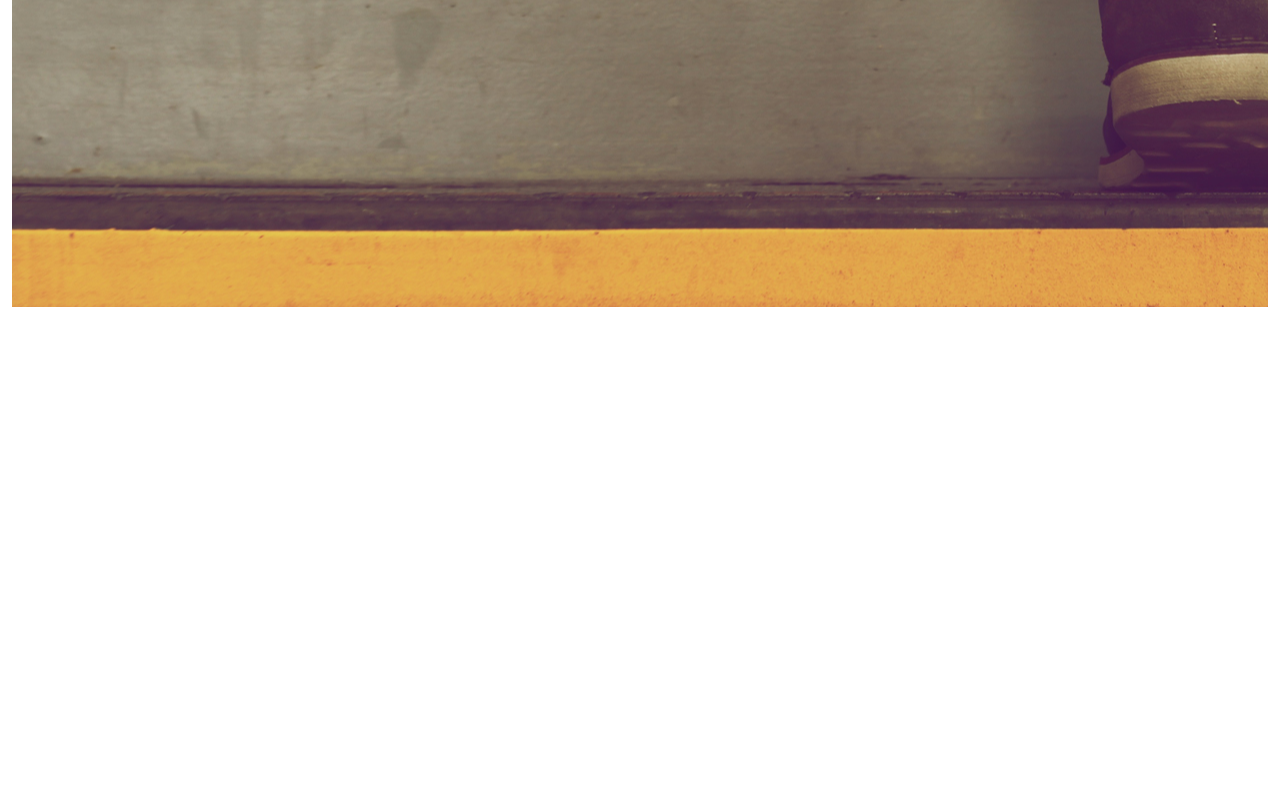
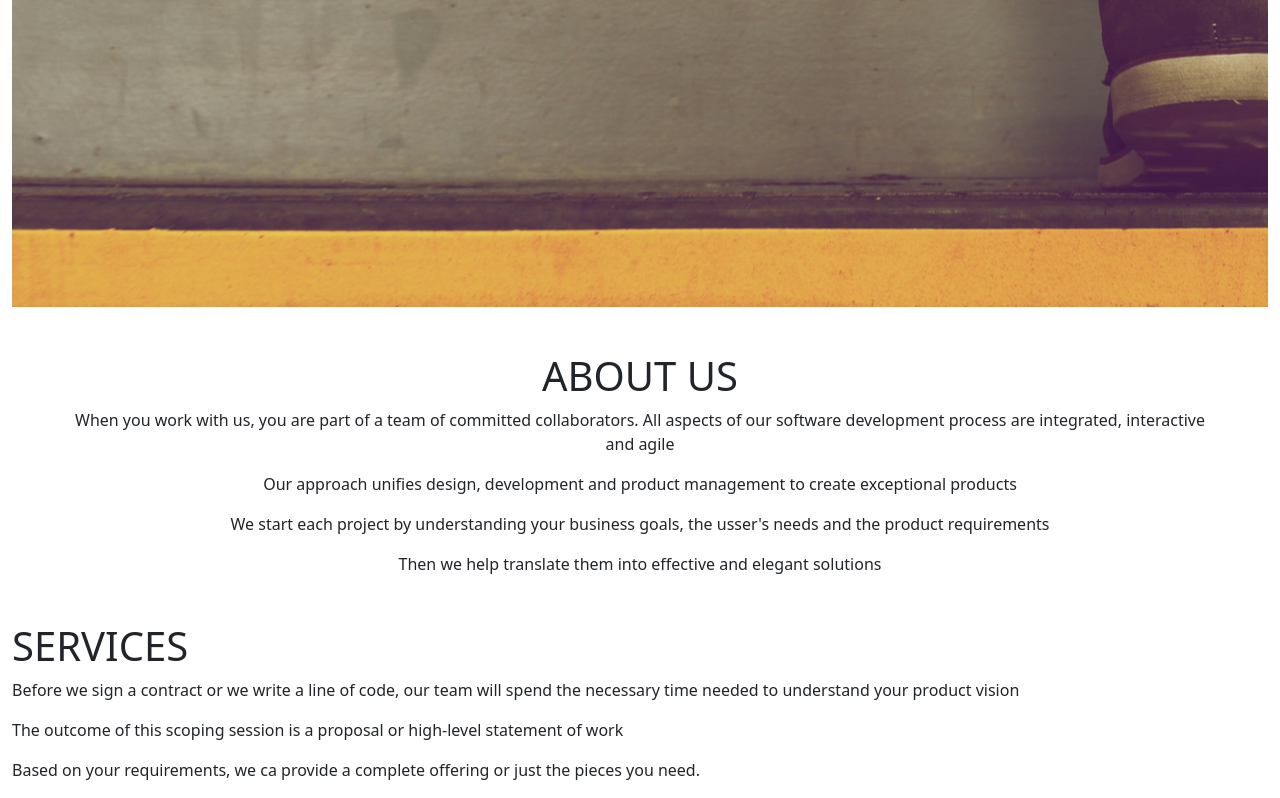
Before and after one commit to Manasseh-Kinyua/delani_studio, a plain HTML site: page index.html in a window 1280 px wide. Shown: the part 493-1291 px from the top of the page. Before the commit the page ends 873 px from the top, so only its background shows below. Drawn offline with Linux system fonts and the light colour scheme.

Commit message:
Add the services section

```diff
--- a/css/styles.css
+++ b/css/styles.css
@@ -26,3 +26,9 @@
 .home .mouse-click {
   padding-top: 330px;
 }
+
+.about {
+  padding-top: 45px;
+  padding-bottom: 30px;
+  text-align: center;
+}
--- a/index.html
+++ b/index.html
@@ -19,6 +19,21 @@
         <img class="mouse-click" src="assets/mouse_click.png" alt="mouse_click">
       </div>
 
+      <div class="about">
+        <h1>ABOUT US</h1>
+        <p>When you work with us, you are part of a team of committed collaborators. All aspects of our software development process are integrated, interactive <br> and agile</p>
+        <p>Our approach unifies design, development and product management to create exceptional products</p>
+        <p>We start each project by understanding your business goals, the usser's needs and the product requirements</p>
+        <p>Then we help translate them into effective and elegant solutions</p>
+      </div>
+
+      <div class="services">
+        <h1>SERVICES</h1>
+        <p>Before we sign a contract or we write a line of code, our team will spend the necessary time needed to understand your product vision</p>
+        <p>The outcome of this scoping session is a proposal or high-level statement of work</p>
+        <p>Based on your requirements, we ca provide a complete offering or just the pieces you need.</p>
+      </div>
+
 
 
 
```
